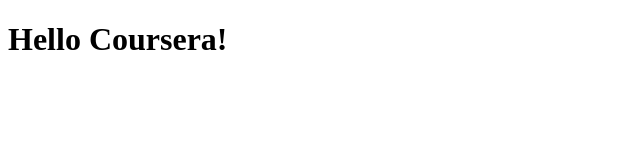
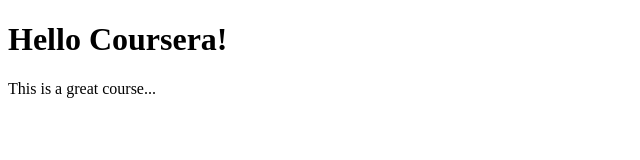
Before and after one commit to Valores/Coursera, a plain HTML site: page site/index.html in a window 1280 px wide. Shown: the whole page, without its empty margins (0-640 px from the left). Drawn offline with Linux system fonts and the light colour scheme.

Commit message:
Small addition

```diff
--- a/site/index.html
+++ b/site/index.html
@@ -5,5 +5,6 @@
 </head>
 <body>
    <h1>Hello Coursera!</h1>
+   <p>This is a great course...</p>
 </body>
 </html>
```
